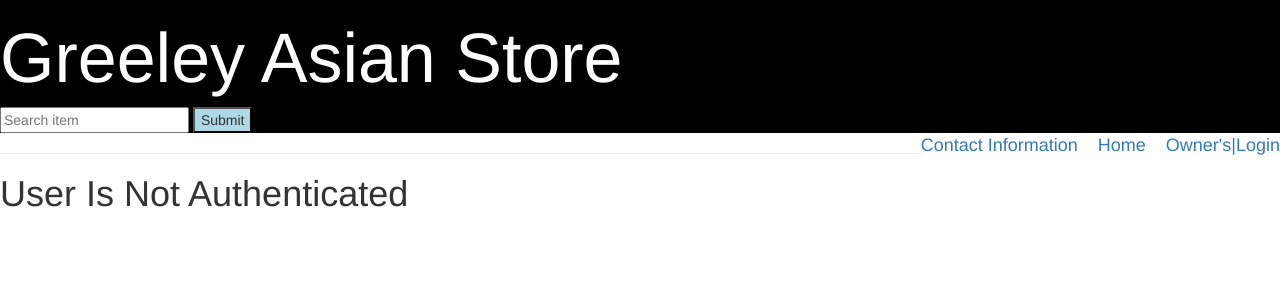
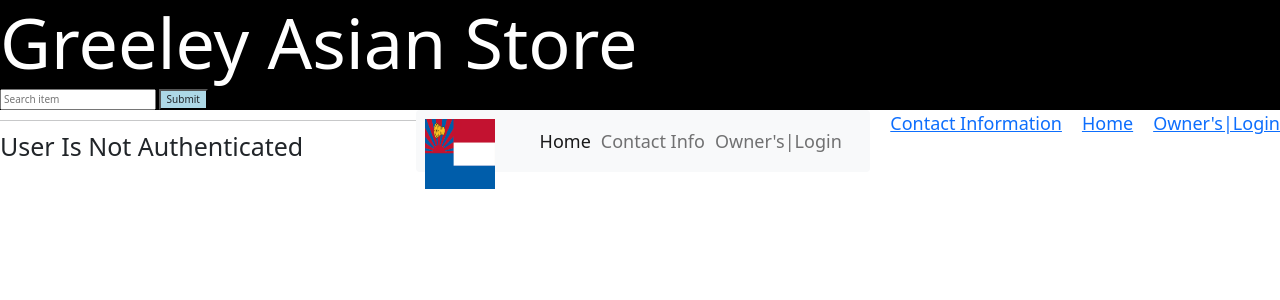
Before and after one commit to thom1664/La-Leche, a Django app: page /add in a window 1280 px wide. Shown: the top 300 px of the page. Run offline with Django 3.2, Linux system fonts and the light colour scheme; some libraries are stand-ins or nearby versions.

Commit message:
navbar update

```diff
--- a/website/template/navigate.html
+++ b/website/template/navigate.html
@@ -1,3 +1,20 @@
+{% load static %}
+
+<!doctype html>
+<html lang="en">
+  <head>
+    <!-- Required meta tags -->
+    <meta charset="utf-8">
+    <meta name="viewport" content="width=device-width, initial-scale=1">
+
+    <!-- Bootstrap CSS -->
+    <link href="https://cdn.jsdelivr.net/npm/bootstrap@5.1.3/dist/css/bootstrap.min.css" rel="stylesheet" integrity="sha384-1BmE4kWBq78iYhFldvKuhfTAU6auU8tT94WrHftjDbrCEXSU1oBoqyl2QvZ6jIW3" crossorigin="anonymous">
+
+    <title>Hello, world!</title>
+  </head>
+  <body>
+      <script src="https://cdn.jsdelivr.net/npm/bootstrap@5.1.3/dist/js/bootstrap.bundle.min.js" integrity="sha384-ka7Sk0Gln4gmtz2MlQnikT1wXgYsOg+OMhuP+IlRH9sENBO0LRn5q+8nbTov4+1p" crossorigin="anonymous"></script>
+  </body>
 <div id="navigate" width="500px">
     <h1 id="title"> Greeley Asian Store </h1>
 
@@ -18,10 +35,28 @@
 
         <a id="owner_login" href="{% url 'logout' %}"> Logout</a>
 
-        </div>
+    </div>
 {%else%}
 
 <div id="navigate_2">
+
+    <nav class="navbar navbar-expand-lg navbar-light bg-light">
+        <div class="container-fluid">
+          <a class="navbar-brand" href="{% url 'add_item'%}">
+            <img src="{% static 'website/static/pictures/karen flag.png' %}" alt="" width="70" height="70">
+          </a>
+          <button class="navbar-toggler" type="button" data-bs-toggle="collapse" data-bs-target="#navbarNavAltMarkup" aria-controls="navbarNavAltMarkup" aria-expanded="false" aria-label="Toggle navigation">
+            <span class="navbar-toggler-icon"></span>
+          </button>
+          <div class="collapse navbar-collapse" id="navbarNavAltMarkup">
+            <div class="navbar-nav">
+              <a class="nav-link active" aria-current="page" id = "home" href="{% url 'home'%}">Home</a>
+              <a class="nav-link" href="contact" id="contact_info">Contact Info</a>
+              <a class="nav-link" id="owner_login" href="{% url 'login' %}">Owner's|Login</a>
+            </div>
+          </div>
+        </div>
+      </nav>
 
 <a href="contact" id="contact_info"> Contact Information</a>
 <a id = "home" href="{% url 'home'%}">Home </a>
```
